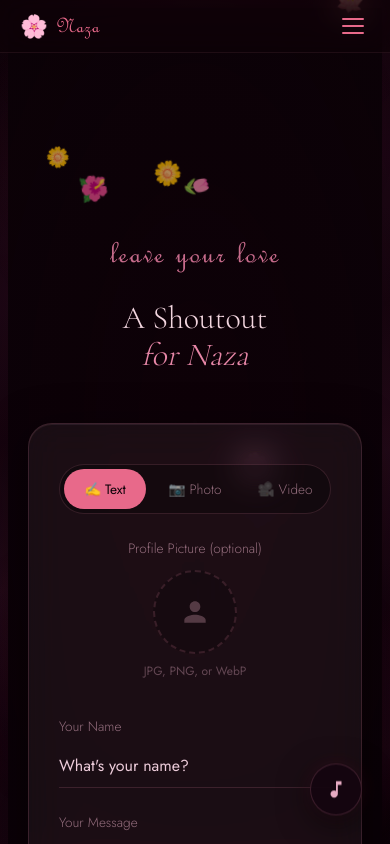
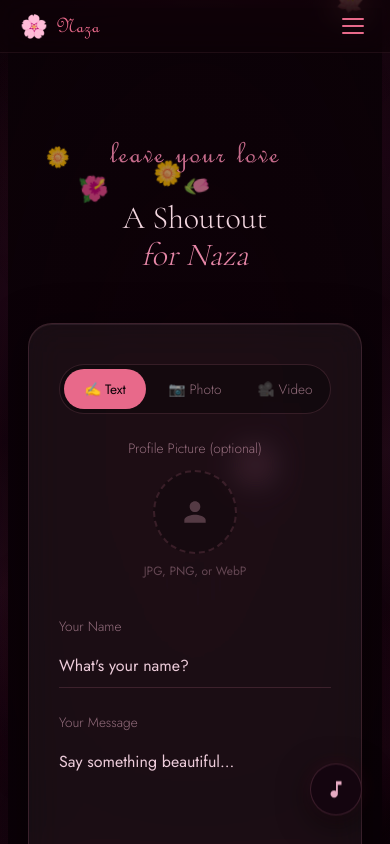
Before and after one commit to Tolaleye1/Naza, a Next.js app: page /shoutout in a window 390 px wide. Shown: the top 844 px of the page. Built offline with nearby package versions, Linux system fonts and the light colour scheme.

Commit message:
style: reduce mobile top spacing on gift, upload, and shoutout pages

```diff
--- a/app/globals.css
+++ b/app/globals.css
@@ -491,6 +491,7 @@ html, body {
 .recent-scroll-btn-right{right:4px}}
 
 #galaxy-shoutouts{padding:80px 0 60px;overflow:hidden}
+#shoutout-form{padding:120px 20px 80px}
 
 #galaxy-shoutouts .section-inner{margin-bottom:24px;padding:0 20px}
 
@@ -987,6 +988,11 @@ html, body {
   .hero-content {
     padding-top: 20px;
   }
+
+  #gift, #shoutout-form, #galaxy-shoutouts {
+    padding-top: 20px;
+    padding-bottom: 40px;
+  }
 }
 
 input, textarea {
--- a/app/shoutout/page.tsx
+++ b/app/shoutout/page.tsx
@@ -200,7 +200,7 @@ export default function ShoutoutPage() {
       <main>
         <section
           id="shoutout-form"
-          className="bg-transparent px-4 py-32 sm:px-8 lg:px-16"
+          className="bg-transparent px-4 sm:px-8 lg:px-16"
         >
           <div className="mx-auto max-w-lg">
             <div className="glass" style={{ padding: "48px 36px", textAlign: "center" }}>
@@ -250,7 +250,7 @@ export default function ShoutoutPage() {
   // ── Form state ──
   return (
     <main>
-      <section id="shoutout-form" style={{ padding: "120px 20px 80px" }}>
+      <section id="shoutout-form">
         <div className="section-inner" style={{ maxWidth: "600px" }}>
           <p className="section-eyebrow">leave your love</p>
           <h2 className="section-title">
```
